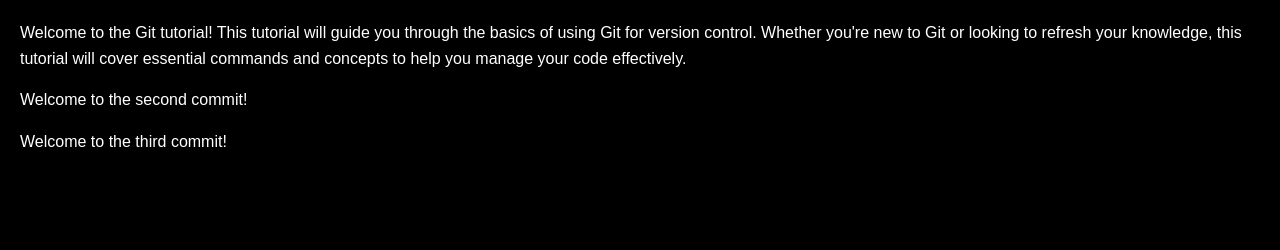
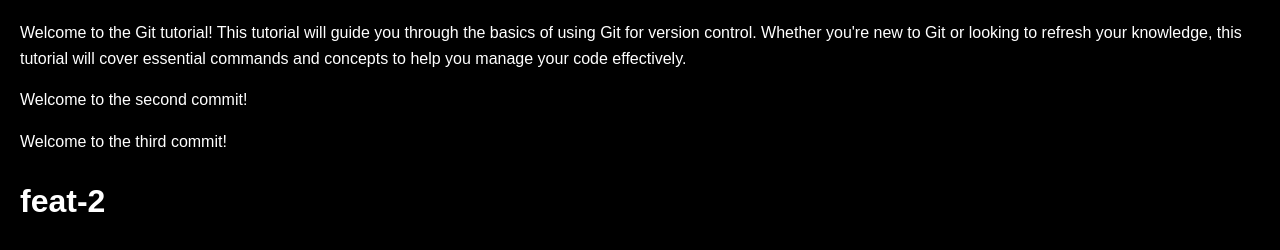
Before and after one commit to pgopalkrishna/Athhena, a plain HTML site: page index.html in a window 1280 px wide. Drawn offline with Linux system fonts and the light colour scheme.

Commit message:
feat-2 1

```diff
--- a/index.html
+++ b/index.html
@@ -9,6 +9,7 @@
     <p>Welcome to the Git tutorial! This tutorial will guide you through the basics of using Git for version control. Whether you're new to Git or looking to refresh your knowledge, this tutorial will cover essential commands and concepts to help you manage your code effectively.</p>
     <p>Welcome to the second commit!</p>
     <p>Welcome to the third commit!</p>
+    <h1>feat-2</h1>
     <style>
         body {
             font-family: Arial, sans-serif;
```
